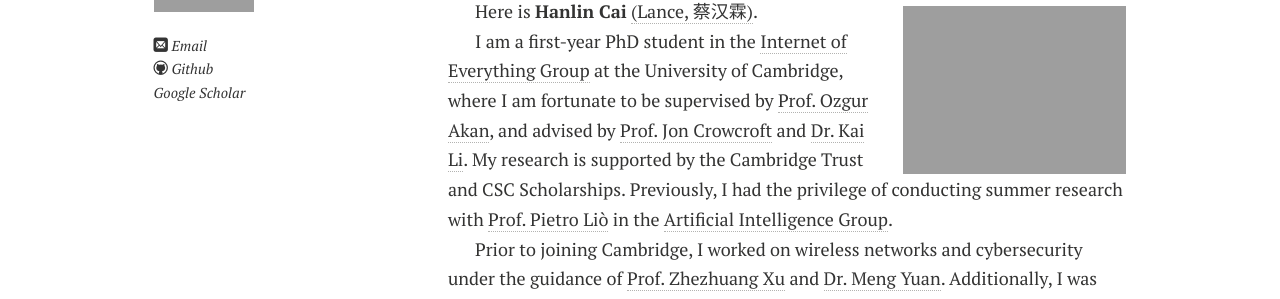
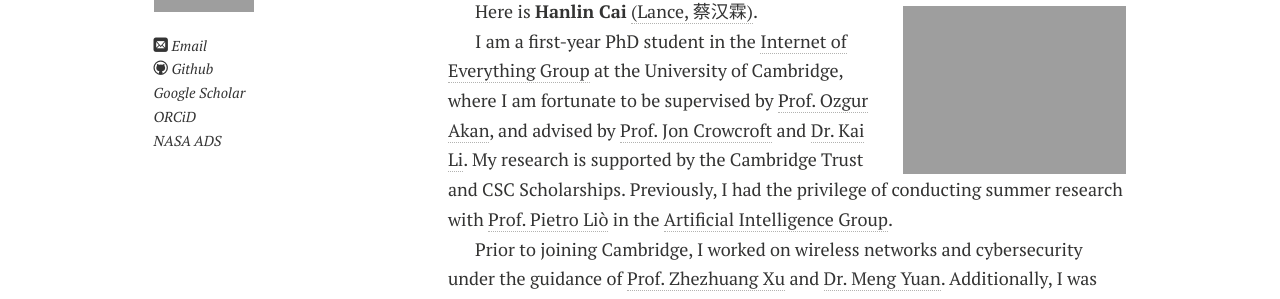
Before and after one commit to maya-debski/maya-debski.github.io, a Jekyll site: the page built from index.md, in a window 1280 px wide. Shown: the part 171-470 px from the top of the page. Built offline with Jekyll 4.4.1, drawn with Linux system fonts in a browser that asks for light colours; nearby versions of some CDN libraries; comment, search, counter and statistics services are not loaded; a style sheet for code colours, icons or effects is not loaded; our own code applies the rules of GitHub Pages for plain Markdown files.

Commit message:
[docs] badge icons

```diff
--- a/_config.yml
+++ b/_config.yml
@@ -22,8 +22,8 @@
   # Social networking links are used in author-bio sidebar. Update and remove as you like.
   github: maya-debski
   scholar: https://scholar.google.com/citations?user=xy3YYuIAAAAJ&hl=en
-  orcid: https://orcid.org/0000-0002-1998-5677
-  nasa ads: https://ui.adsabs.harvard.edu/search/fq=%7B!type%3Daqp%20v%3D%24fq_database%7D&fq_database=(database%3Aastronomy%20OR%20database%3Aphysics)&q=orcid%3A%220000-0002-1998-5677%22&sort=date%20desc%2C%20bibcode%20desc&p_=0
+  orcid: 0000-0002-1998-5677
+  ads: https://ui.adsabs.harvard.edu/search/fq=%7B!type%3Daqp%20v%3D%24fq_database%7D&fq_database=(database%3Aastronomy%20OR%20database%3Aphysics)&q=orcid%3A%220000-0002-1998-5677%22&sort=date%20desc%2C%20bibcode%20desc&p_=0
   # facebook: caihanlin2002
   # lastfm:
   # tumblr:
--- a/_includes/author-bio.html
+++ b/_includes/author-bio.html
@@ -30,8 +30,8 @@
 
 {% if site.owner.zhihu %}<p style="text-indent:0;"><a href="{{ site.owner.zhihu }}"><img src="https://caihanlin.com/images/logo/icons8-zhihu-96.png" width="16.8" height="16.8"></i> Zhihu</a></p>{% endif %}
 
-{% if site.owner.xiaohongshu %}<p style="text-indent:0;"><a href="https://www.xiaohongshu.com/user/profile/{{site.owner.xiaohongshu}}"><img src="https://caihanlin.com/images/logo/xiaohongshu.png" width="14.6" height="14.6"></i> RedNote</a></p>{% endif %}
+{% if site.owner.orcid %}<p style="text-indent:0;"><a href="https://orcid.org/{{site.owner.orcid}}"><i class="ai ai-orcid"></i> ORCiD</a></p>{% endif %}
 
-{% if site.owner.bilibili %}<p style="text-indent:0;"><a href="https://space.bilibili.com/{{ site.owner.bilibili }}"><img src="https://caihanlin.com/images/logo/icons8-retro-tv-100.png" width="14.5" height="14.5"></i> Bilibili</a></p>{% endif %}
+{% if site.owner.ads %}<p style="text-indent:0;"><a href="{{ site.owner.ads }}"><i class="ai ai-ads"></i> NASA ADS</a></p>{% endif %}
 
 <!-- Lastly modified by Hanlin CAI in 2023/10/15 -->
```
